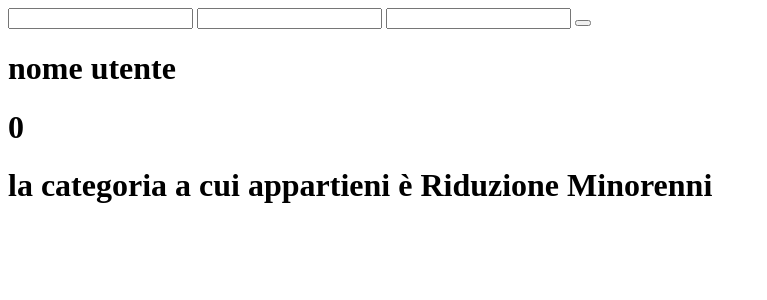
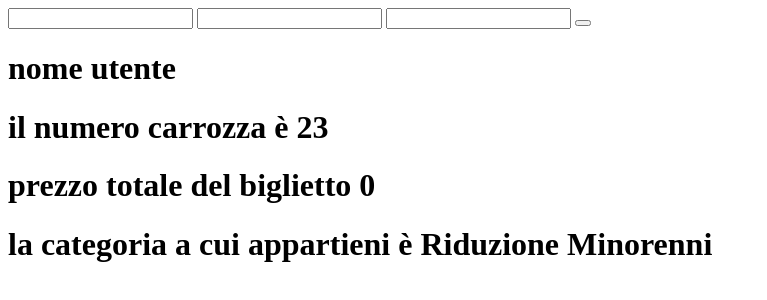
Before and after one commit to AlexMato83/js-biglietto-treno-form, a plain HTML site: page index.html in a window 1280 px wide. Both pictures are taken after a click on the button 583 px from the left and 23 px from the top of the page. Shown: the whole page, without its empty margins (0-767 px from the left). Drawn offline with Linux system fonts and the light colour scheme.

Commit message:
creazione numero casuale carrozza completato

```diff
--- a/index.html
+++ b/index.html
@@ -13,6 +13,7 @@
     <button id="calcolo"type="button" name="button"></button>
     <!-- parte sotto -->
     <h1 id="passeggero"></h1>
+    <h1 id="carrozza"></h1>
     <h1 id="prezzotot"></h1>
     <h1 id="categoria"></h1>
     <script type="text/javascript"src="main.js">
--- a/main.js
+++ b/main.js
@@ -42,9 +42,11 @@ bottoneCalcolo.addEventListener("click",
     } else {
       categoriaBigl = "Biglietto Standard";
     }
+    var numCarrozza = Math.floor(Math.random() * 25);
+    document.getElementById('carrozza').innerHTML = "il numero carrozza è " + numCarrozza;
     document.getElementById('categoria').innerHTML = "la categoria a cui appartieni è " + categoriaBigl;
     console.log("Prezzo totale : " + prezzoTotale);
-    document.getElementById('prezzotot').innerHTML = prezzoTotale;
+    document.getElementById('prezzotot').innerHTML = "prezzo totale del biglietto " + prezzoTotale;
     console.log("prezzo base del biglietto" + prezzoBase);
     document.getElementById('passeggero').innerHTML = "nome utente" + valoreUtente;
 
```
